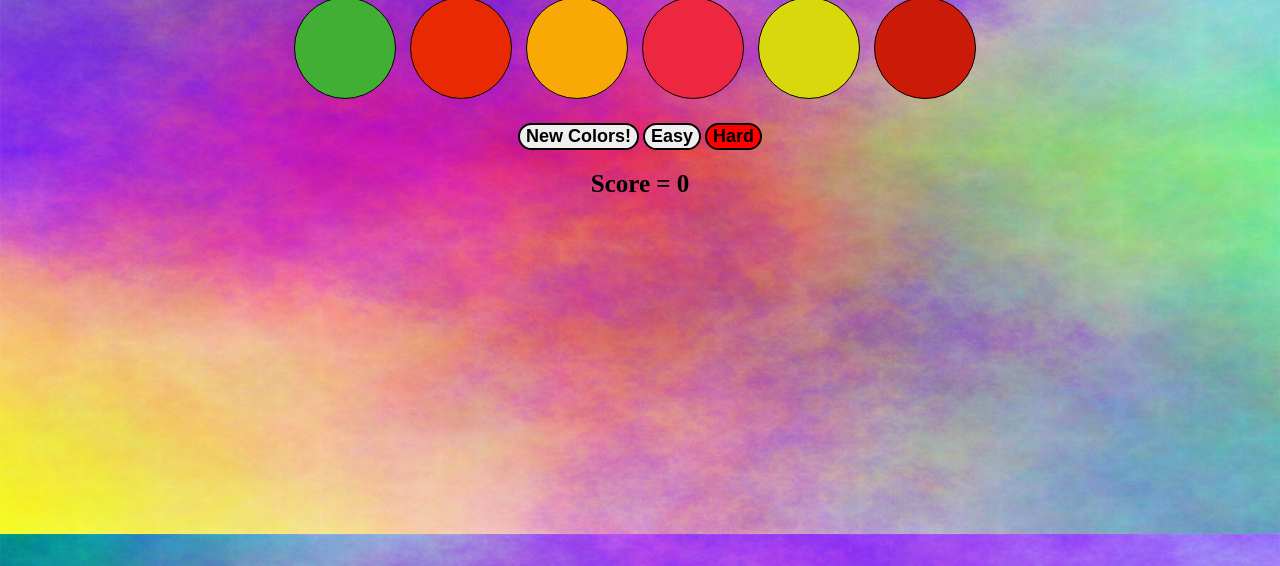
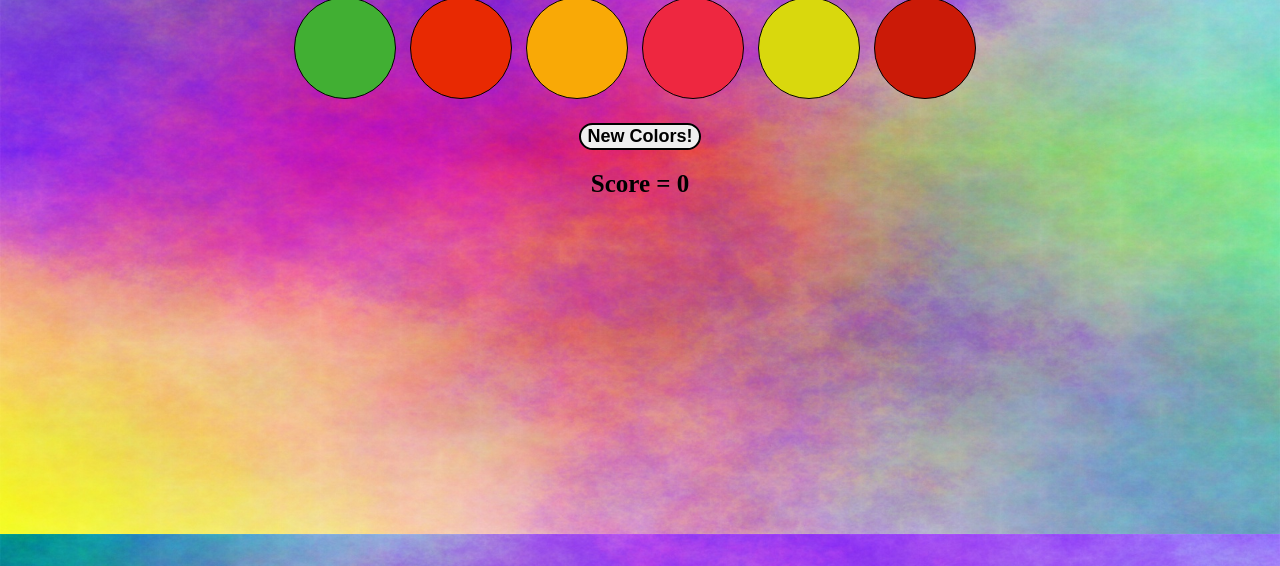
Before and after one commit to leosilvalg/Color-Guess-Trybe-Project, a plain HTML site: page index.html in a window 1280 px wide. Shown: the part 234-800 px from the top of the page. Drawn offline with Linux system fonts and the light colour scheme.

Commit message:
Retirando os botoes

```diff
--- a/index.html
+++ b/index.html
@@ -27,8 +27,6 @@
     </section>
     <section>
       <button id="reset-game">New Colors!</button>
-      <button id="easy">Easy</button>
-      <button id="hard" class="selecionada">Hard</button>
       <h3 id="score">Score = 0</h3>
     </section>
 <script src="script.js"></script>
```
